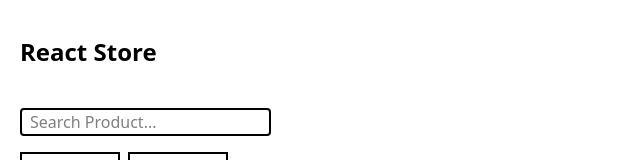
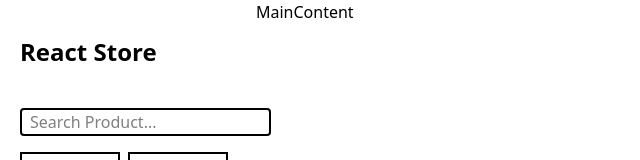
Before and after one commit to tonmoy3673/shop-bangla, a React (Vite) app: page / in a window 1280 px wide. Shown: the top 160 px of the page, without its empty margins (0-640 px from the left). Built offline with nearby package versions, Linux system fonts and the light colour scheme; no server answers.

Commit message:
:zap: set context

```diff
--- a/src/components/Home.tsx
+++ b/src/components/Home.tsx
@@ -1,3 +1,4 @@
+import MainContent from "../pages/MainContent";
 import SideBar from "./Sidebar";
 
 
@@ -5,6 +6,9 @@ const Home = () => {
     return (
         <div className="flex h-screen">
           <SideBar/>
+          <div className="rounded w-full justify-between flex-wrap">
+            <MainContent ></MainContent>
+          </div>
 
         </div>
     );
--- a/src/pages/MainContent.tsx
+++ b/src/pages/MainContent.tsx
@@ -1,6 +1,9 @@
+import { useProductContext } from "../context/ProductContext";
+
 const MainContent =()=>{
+    const {searchQuery,selectedCategory,minPrice,maxPrice,keyword} = useProductContext();
     return (
-        <div></div>
+        <div>MainContent</div>
     )
 }
 
```
